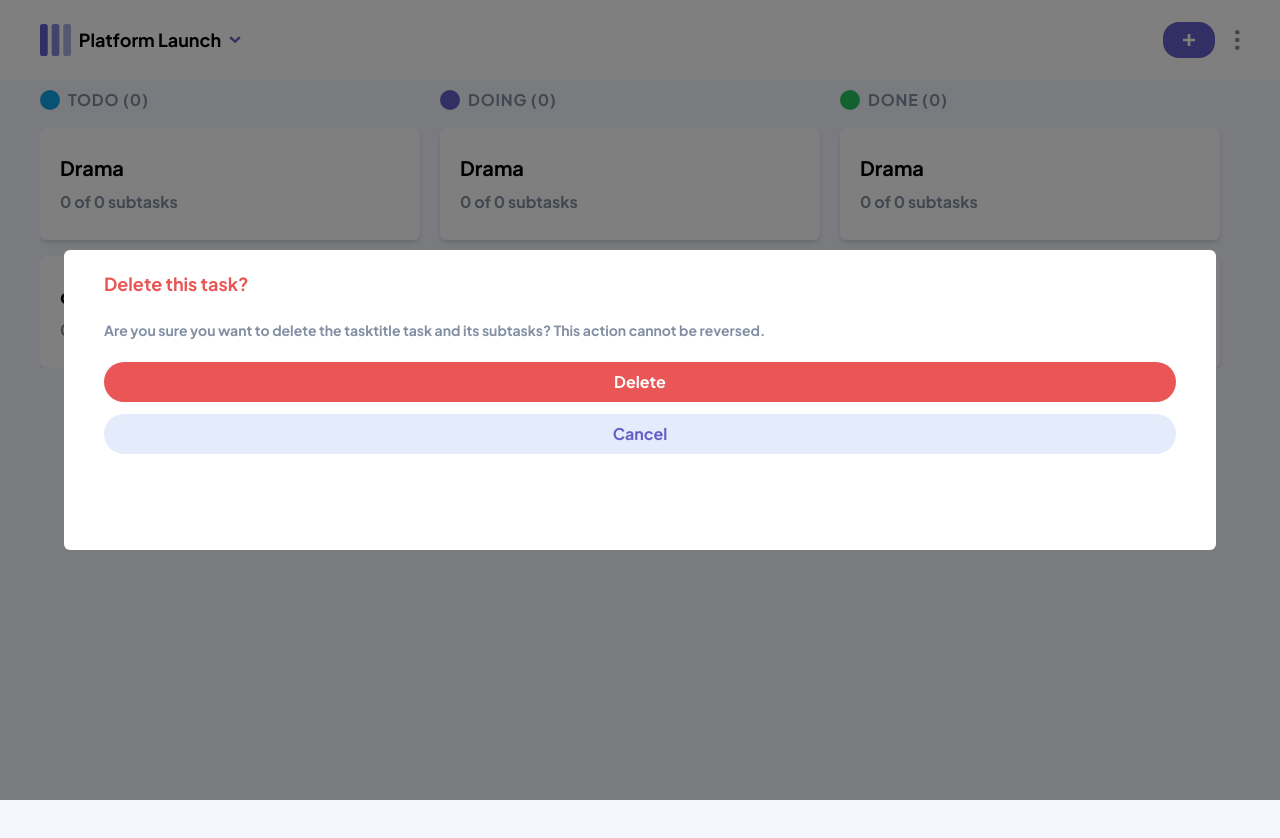
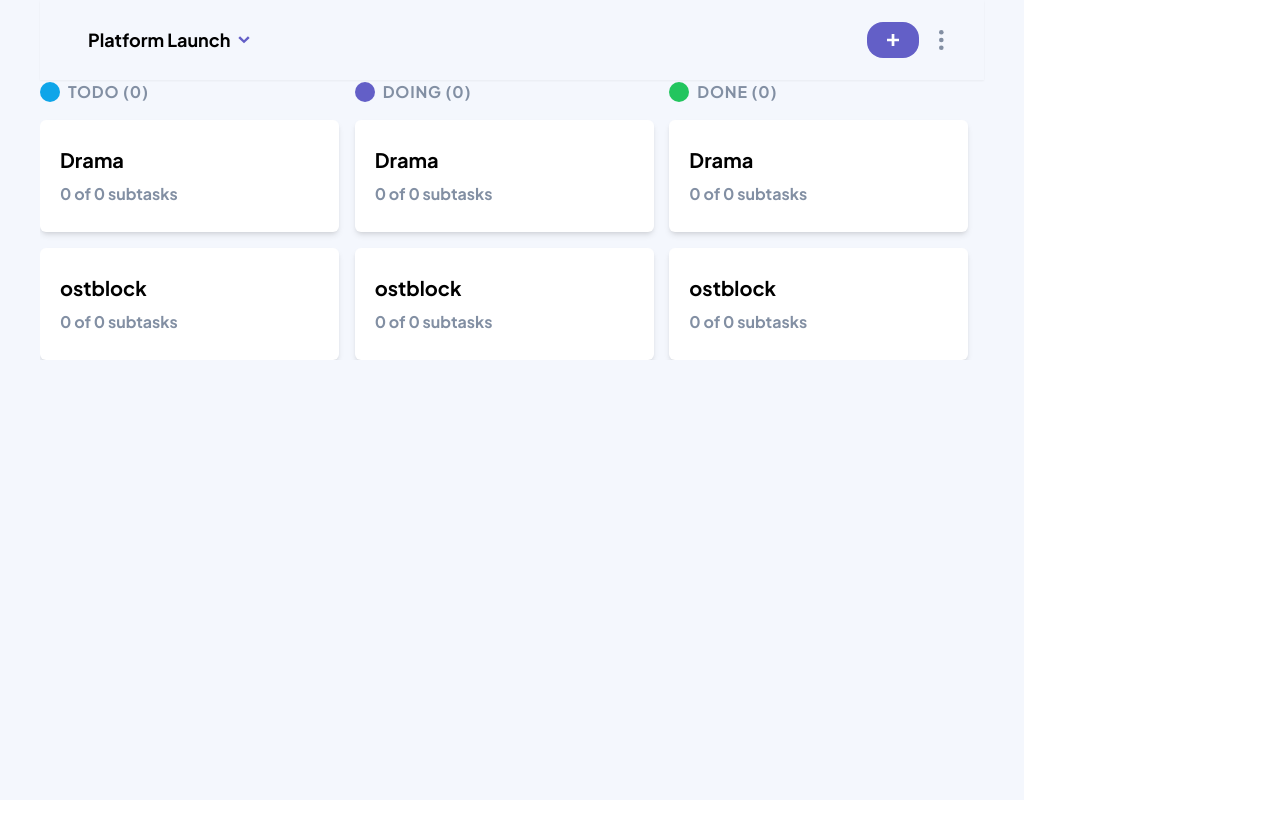
Before and after one commit to danielgen01/kanbanboard-frontend, a React (Vite) app: page / in a window 1280 px wide. Shown: the top 838 px of the page. After the commit the page ends 800 px from the top, so only its background shows below. Built offline with nearby package versions, Linux system fonts and the light colour scheme.

Commit message:
layout changes

```diff
--- a/index.html
+++ b/index.html
@@ -11,7 +11,7 @@
       href="https://fonts.googleapis.com/css2?family=Plus+Jakarta+Sans:ital,wght@0,200;0,300;0,400;0,500;0,600;0,700;0,800;1,200;1,400;1,500;1,600;1,700;1,800&display=swap"
       rel="stylesheet"
     />
-    <!-- <script>
+    <script>
       // On page load or when changing themes, best to add inline in `head` to avoid FOUC
       if (
         localStorage.theme === "dark" ||
@@ -31,7 +31,7 @@
 
       // Whenever the user explicitly chooses to respect the OS preference
       localStorage.removeItem("theme")
-    </script> -->
+    </script>
   </head>
   <body>
     <div id="root"></div>
--- a/src/App.tsx
+++ b/src/App.tsx
@@ -11,15 +11,15 @@ import DeleteTask from "./components/Forms/DeleteTask/DeleteTask"
 
 function App() {
   return (
-    <div className="app min-h-screen w-screen">
-      <Navbar />
+    <div className="app min-h-screen w-screen grid grid-cols-1 md:grid-cols-5">
+      {/* <Navbar /> */}
       <Board />
       {/* <NewTaskForm /> */}
       {/* <EditTaskForm /> */}
       {/* <AddBoardForm /> */}
       {/* <EditBoardForm /> */}
       {/* <DeleteBoard /> */}
-      <DeleteTask />
+      {/* <DeleteTask /> */}
     </div>
   )
 }
--- a/src/components/Board.tsx
+++ b/src/components/Board.tsx
@@ -2,10 +2,15 @@ import React from "react"
 import { TodoItemsColumn } from "./columns/TodoItemsColumn"
 import {DoingColumn} from "./columns/DoingColumn"
 import { DoneColumn } from "./columns/DoneColumn"
+import Navbar from "./Navbar"
 
 const Board = () => {
   return (
-    <main className="dark:bg-dark-black bg-dark-white min-h-screen  py-2 px-3 md:px-5 lg:px-10 ">
+    <>
+
+    <main className="dark:bg-dark-black bg-dark-white min-h-screen  md:px-5 lg:px-10 col-span-4">
+    <Navbar />
+
       <section className="columns grid md:grid-cols-3 overflow-x-scroll md:overflow-x-hidden ">
         {/* First grid item */}
         <TodoItemsColumn />
@@ -18,7 +23,7 @@ const Board = () => {
       {/* Render if no boxes here */}
       {/* <EmptyBoardContent   addicon={addicon}  /> */}
     </main>
-  )
+    </> )
 }
 
 export default Board
--- a/src/components/Navbar.tsx
+++ b/src/components/Navbar.tsx
@@ -9,12 +9,12 @@ import threepointsicon from "../../assets/icon-vertical-ellipsis.svg"
 const Navbar = () => {
   return (
     <nav
-      className="h-20 shadow-sm nav-bar-ctn w-screen
+      className="h-20 shadow-sm nav-bar-ctn w-screen md:w-auto
      dark:bg-dark-gray px-5"
     >
       <div className="navbar-contentn px-5 flex  items-center w-full h-full">
         <div className="logo-ctn">
-          <img src={logomobile} className="h-8" alt="logo" />
+          <img src={logomobile} className="h-8 md:hidden" alt="logo" />
         </div>
         <div className="chosen-board ml-2 flex items-center gap-2">
           <h1
```
